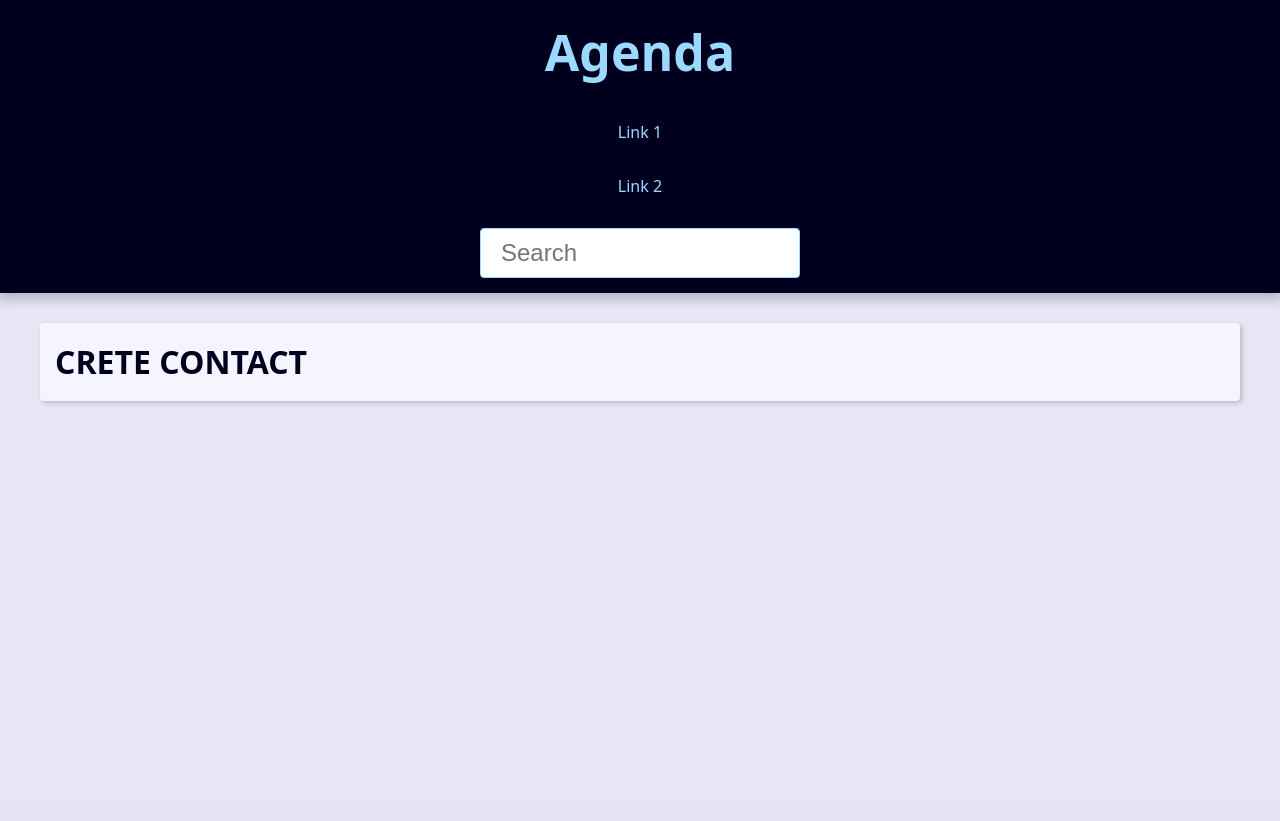
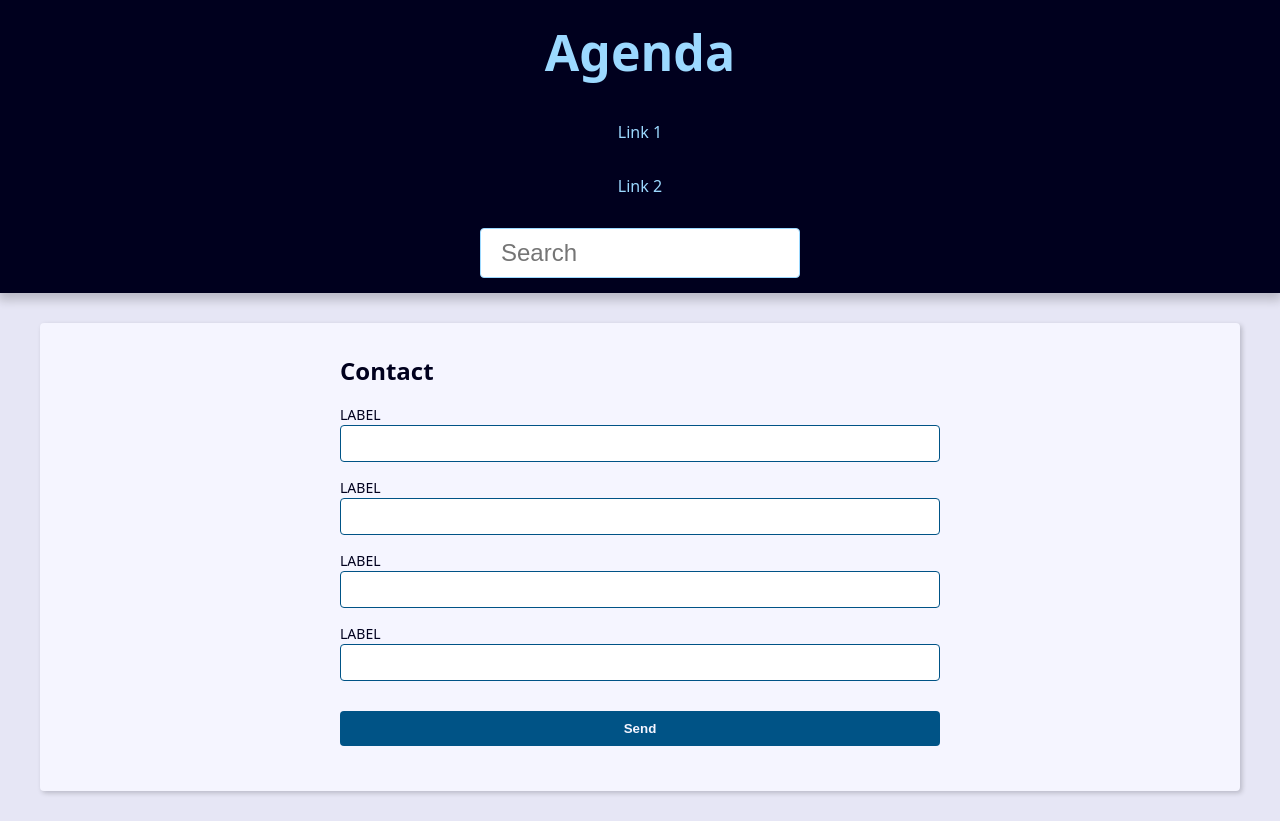
Before and after one commit to mateusluizz/Agenda-Django, a Django app: page /contact/create/ in a window 1280 px wide. Before the commit the page ends 404 px from the top, so only its background shows below. Run offline with Django 4.2, Linux system fonts and the light colour scheme.

Commit message:
475 - HTML E CSS do formulário

```diff
--- a/contact/templates/contact/create.html
+++ b/contact/templates/contact/create.html
@@ -1,5 +1,41 @@
 {% extends 'global/base.html' %}
 
 {% block content %}
-  <h1>CRETE CONTACT</h1>
+  <div class="form-wrapper">
+    <h2>Contact</h2>
+    <form
+      action=""
+      method="POST"
+      enctype="multipart/form-data"
+    >
+
+    <div class="form-content">
+      <div class="form-group">
+        <label for="id_first_name">LABEL</label>
+        <input type="text" name="first_name" maxlength="255" id="id_first_name">
+      </div>
+      <div class="form-group">
+        <label for="id_first_name">LABEL</label>
+        <input type="text" name="first_name" maxlength="255" id="id_first_name">
+      </div>
+      <div class="form-group">
+        <label for="id_first_name">LABEL</label>
+        <input type="text" name="first_name" maxlength="255" id="id_first_name">
+      </div>
+      <div class="form-group">
+        <label for="id_first_name">LABEL</label>
+        <input type="text" name="first_name" maxlength="255" id="id_first_name">
+      </div>
+    </div>
+
+    <div class="form-content">
+      <div class="form-group">
+        <button class="btn" type="submit">Send</button>
+      </div>
+    </div>
+
+
+
+  </form>
+  </div>
 {% endblock content %}
```
